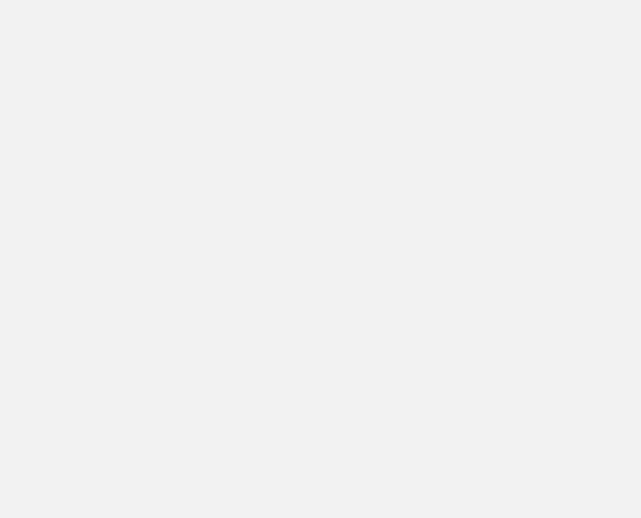
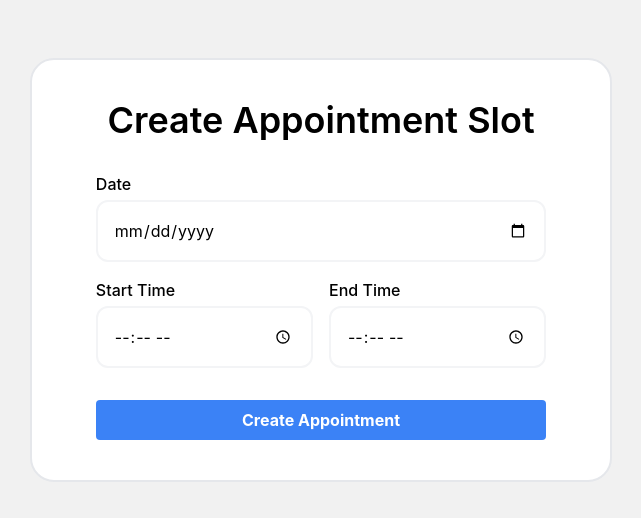
Before and after one commit to HiLAWDoc-LAW2024/hilawdoc-frontend, a React (Vite) app: page /appointment/create in a window 1280 px wide. Before the commit this address had no page. Shown: the part 130-648 px from the top of the page, without its empty margins (319-960 px from the left). Built offline with nearby package versions, Linux system fonts and the light colour scheme.

Commit message:
feat: add createappointmentform

```diff
--- a/src/App.jsx
+++ b/src/App.jsx
@@ -1,6 +1,7 @@
 import LoginPage from './pages/Login'
 import HomePage from './pages/Home'
 import RegisterAccountPage from './pages/RegisterAccount'
+import CreateAppointmentSlotPage from './pages/CreateAppointmentSlot'
 import { BrowserRouter as Router, Routes, Route } from 'react-router-dom';
 
 function App() {
@@ -10,6 +11,7 @@ function App() {
         <Route path="/login" element={<LoginPage />} />
         <Route path="/" element={<HomePage />} />
         <Route path="/register" element={<RegisterAccountPage />} />
+        <Route path="/appointment/create" element={<CreateAppointmentSlotPage />} />
       </Routes>
     </Router>
   );
--- a/src/components/CreateAppointmentSlotForm.jsx
+++ b/src/components/CreateAppointmentSlotForm.jsx
@@ -0,0 +1,108 @@
+import React, { useState } from 'react';
+import { useNavigate } from 'react-router-dom';
+
+export default function CreateAppointmentSlotForm() {
+  const [date, setDate] = useState('');
+  const [startTime, setStartTime] = useState('');
+  const [endTime, setEndTime] = useState('');
+  const [error, setError] = useState('');
+
+  const navigate = useNavigate();
+
+  const validateForm = () => {
+    if (!date || !startTime || !endTime) {
+      setError('Please fill all fields');
+      return false;
+    }
+    setError('');
+    return true;
+  };
+
+  const moveToHomePage = () => {
+    navigate('/');
+  }
+
+  const handleSubmit = async (event) => {
+    event.preventDefault();
+    if (!validateForm()) return;
+
+    const formDetails = {
+      date,
+      startTime,
+      endTime
+    };
+
+    try {
+      const response = await fetch('http://localhost:8000/register', {
+        method: 'POST',
+        headers: {
+          'Content-Type': 'application/json',
+        },
+        body: JSON.stringify(formDetails),
+      });
+
+      if (response.ok) {
+        const data = await response.json();
+        moveToHomePage();
+      } else {
+        const errorData = await response.json();
+        setError(errorData.detail || 'Create appointment failed!');
+      }
+    } catch (error) {
+      setError('An error occurred. Please try again later.');
+    }
+  };
+
+  return (
+    <div className='bg-white m-10 px-16 py-10 rounded-3xl border-2 border-gray-200'>
+      <h1 className='text-4xl text-center font-semibold'>Create Appointment Slot</h1>
+      <div>
+        <form onSubmit={handleSubmit}>
+          <div className='mt-8'>
+            <label className='text-base font-medium' htmlFor="date">Date</label>
+            <input
+              className='w-full border-2 border-gray-100 rounded-xl p-4 mt-1 bg-transparent'
+              type="date"
+              name="date"
+              id='date'
+              value={date}
+              onChange={(e) => setDate(e.target.value)}
+            />
+          </div>
+          <div className='mt-4 flex gap-x-4'>
+            <div className='w-1/2'>
+              <label className='text-base font-medium' htmlFor="startTime">Start Time</label>
+              <input
+                className='w-full border-2 border-gray-100 rounded-xl p-4 mt-1 bg-transparent'
+                type="time"
+                name="startTime"
+                id='startTime'
+                value={startTime}
+                onChange={(e) => setStartTime(e.target.value)}
+              />
+            </div>
+            <div className='w-1/2'>
+              <label className='text-base font-medium' htmlFor="endTime">End Time</label>
+              <input
+                className='w-full border-2 border-gray-100 rounded-xl p-4 mt-1 bg-transparent'
+                type="time"
+                name="endTime"
+                id='endTime'
+                value={endTime}
+                onChange={(e) => setEndTime(e.target.value)}
+              />
+            </div>
+          </div>
+          <div className='mt-8 flex flex-col gap-y-4'>
+            <button
+              type='submit'
+              className="active:scale-[.98] active:duration-75 hover:scale-[1.02] ease-in-out transition-all bg-blue-500 hover:bg-blue-700 text-white font-bold py-2 px-4 rounded">
+              Create Appointment
+            </button>
+          </div>
+          {error && <p style={{ color: 'red' }}>{error}</p>}
+        </form>
+      </div>
+    </div>
+  )
+}
--- a/src/components/NavbarDoctor.jsx
+++ b/src/components/NavbarDoctor.jsx
@@ -33,7 +33,7 @@ function NavbarDoctor({ username }) {
               <a href="#" className="block py-2 px-3 text-white bg-blue-700 rounded md:bg-transparent md:text-blue-700 md:p-0 dark:text-white md:dark:text-blue-500" aria-current="page">Home</a>
             </li>
             <li>
-              <a href="#" className="block py-2 px-3 text-gray-900 rounded hover:bg-gray-100 md:hover:bg-transparent md:border-0 md:hover:text-blue-700 md:p-0 dark:text-white md:dark:hover:text-blue-500 dark:hover:bg-gray-700 dark:hover:text-white md:dark:hover:bg-transparent">Appointment Slot</a>
+              <a href="appointment/create" className="block py-2 px-3 text-gray-900 rounded hover:bg-gray-100 md:hover:bg-transparent md:border-0 md:hover:text-blue-700 md:p-0 dark:text-white md:dark:hover:text-blue-500 dark:hover:bg-gray-700 dark:hover:text-white md:dark:hover:bg-transparent">Appointment Slot</a>
             </li>
             <li>
               <a href="#" className="block py-2 px-3 text-gray-900 rounded hover:bg-gray-100 md:hover:bg-transparent md:border-0 md:hover:text-blue-700 md:p-0 dark:text-white md:dark:hover:text-blue-500 dark:hover:bg-gray-700 dark:hover:text-white md:dark:hover:bg-transparent">{`Hi, ${username}`}</a>
--- a/src/pages/CreateAppointmentSlot.jsx
+++ b/src/pages/CreateAppointmentSlot.jsx
@@ -0,0 +1,14 @@
+import React from 'react';
+import CreateAppointmentSlotForm from '../components/CreateAppointmentSlotForm';
+
+function CreateAppointmentSlotPage() {
+  return (
+    <div className='flex w-full h-screen'>
+      <div className='w-full flex items-center justify-center'>
+        <CreateAppointmentSlotForm />
+      </div>
+    </div>
+  );
+}
+
+export default CreateAppointmentSlotPage;
```
